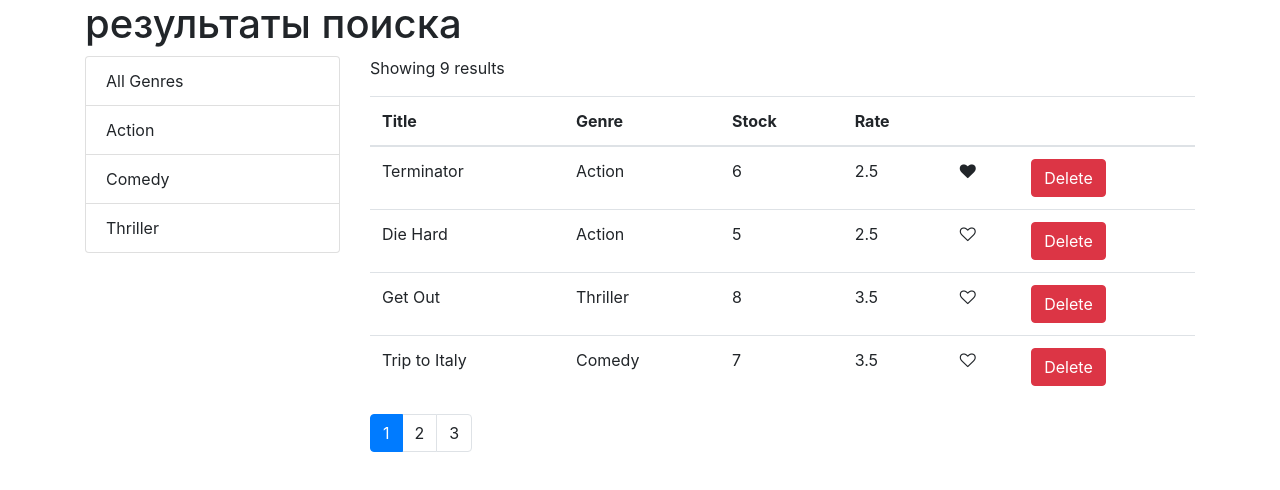
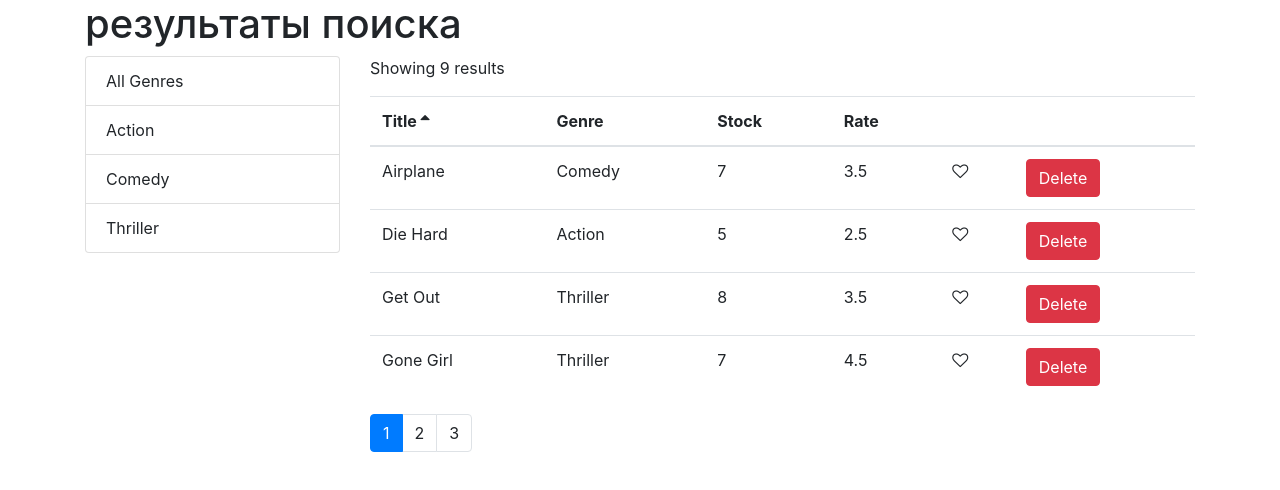
Before and after one commit to doraby/vidly, a React (Create React App) app: page / in a window 1280 px wide. Shown: the top 490 px of the page. Built offline with nearby package versions, Linux system fonts and the light colour scheme.

Commit message:
Pagination finish

```diff
--- a/src/components/common/listGroup.jsx
+++ b/src/components/common/listGroup.jsx
@@ -1,8 +1,6 @@
 import React from 'react';
 
-const ListGroup = (props) => {
-    const { items, textProperty, valueProperty, onItemSelect, selectedItem } = props;
-
+const ListGroup = ({ items, textProperty, valueProperty, onItemSelect, selectedItem }) => {
     return <ul className="list-group">
         {items.map(item => <li
             key={item[valueProperty]}
--- a/src/components/common/moviesTable.jsx
+++ b/src/components/common/moviesTable.jsx
@@ -1,49 +1,45 @@
-import React from 'react';
+import React, {Component}  from 'react';
 import Like from "./like";
+import Table from "./table";
 
-const MoviesTable = props => {
+class MoviesTable extends Component {
+    columns = [
+        { path: "title", label: "Title"},
+        { path: "genre.name", label: "Genre"},
+        { path: "numberInStock", label: "Stock"},
+        { path: "dailyRentalRate", label: "Rate"},
+        { key: "like", content: movie =>
+            <Like
+            onLike={() => this.props.onLike(movie)}
+            liked={movie.liked}
+            />
+        },
+        {key: "delete", content: movie =>
+            <button
+            onClick={() => this.props.onDelete(movie)}
+            type="button"
+            className="btn btn-danger"
+            >
+                Delete
+            </button>
+        }
+    ];
 
-    const { movies, onDelete, onLike } = props;
-    return (
-        <table className="table">
-            <thead>
-            <tr>
-                <th scope="col">Title</th>
-                <th scope="col">Genre</th>
-                <th scope="col" >Stock</th>
-                <th scope="col">Rate</th>
-                <th scope="col"></th>
-                <th scope="col"></th>
-            </tr>
-            </thead>
-            <tbody>
-            {movies.map((movie) => (
-                <tr key={movie._id}>
-                    <td >{movie.title}</td>
-                    <td >{movie.genre.name}</td>
-                    <td >{movie.numberInStock}</td>
-                    <td >{movie.dailyRentalRate}</td>
-                    <td >
-                        <Like
-                            onLike={() => onLike(movie)}
-                            liked={movie.liked}
-                        />
-                    </td>
-                    <td><button
-                        onClick={() => onDelete(movie)}
-                        type="button"
-                        className="btn btn-danger" >Delete</button></td>
-                </tr>)
-            )}
-            </tbody>
+    render() {
+        const { movies, onSort, sortColumn } = this.props;
+        return (
+            <Table
+                columns={this.columns}
+                data={movies}
+                sortColumn={sortColumn}
+                onSort={onSort}
+            />
+        );
+    }
+}
 
-        </table>
-
-    );
-};
 
 MoviesTable.propTypes = {
-
 };
 
 export default MoviesTable;
--- /dev/null
+++ b/src/components/common/table.jsx
@@ -0,0 +1,23 @@
+import React from 'react';
+import TableHeader from "./tableHeader";
+import TableBody from "./tableBody";
+
+const Table = ({columns, sortColumn, onSort, data}) => {
+    return (
+        <table className="table">
+            <TableHeader
+                columns={columns}
+                sortColumn={sortColumn}
+                onSort={onSort}
+            />
+
+            <TableBody
+                data={data}
+                columns={columns}
+            />
+
+        </table>
+    );
+};
+
+export default Table;
--- /dev/null
+++ b/src/components/common/tableBody.jsx
@@ -0,0 +1,33 @@
+import React, {Component} from 'react';
+import _ from "lodash";
+
+class TableBody extends Component {
+    renderCell = (item, column) => {
+        if (column.content) return column.content(item);
+        return _.get(item, column.path);
+    };
+
+    createKey = (item, column) => {
+        return item._id + (column.path || column.key);
+    };
+
+    render() {
+        const { data, columns } = this.props;
+
+        return (
+            <tbody>
+            {data.map(item =>
+                <tr key={item._id}>
+                {columns.map(column =>
+                    <td key={this.createKey(item, column)}>
+                        {this.renderCell(item, column)}
+                    </td>)}
+                </tr>
+            )}
+            </tbody>
+        );
+    }
+}
+
+
+export default TableBody;
--- /dev/null
+++ b/src/components/common/tableHeader.jsx
@@ -0,0 +1,40 @@
+import React, {Component} from 'react';
+
+class TableHeader extends Component {
+    raiseSort = path => {
+        const sortColumn = {...this.props.sortColumn};
+        if (sortColumn.path === path)
+            sortColumn.order = sortColumn.order === "asc" ? "desc" : "asc";
+        else {
+            sortColumn.path = path;
+            sortColumn.order = "asc";
+        }
+        this.props.onSort(sortColumn);
+    };
+
+    renderSortIcon = column => {
+        const {sortColumn} = this.props;
+
+        if (column.path !== sortColumn.path) return null;
+        if (sortColumn.order === "asc") return <i className="fa fa-sort-asc"/>;
+        return <i className="fa fa-sort-desc"></i>
+    };
+
+    render() {
+        return (
+            <thead>
+                <tr>
+                    { this.props.columns.map(column => (
+                        <th
+                            className='clickable'
+                            key={column.path || column.key} onClick={() => this.raiseSort(column.path)}>
+                            {column.label} {this.renderSortIcon(column)}
+                        </th>
+                    ))}
+                </tr>
+            </thead>
+        );
+    }
+}
+
+export default TableHeader;
--- a/src/components/movies.jsx
+++ b/src/components/movies.jsx
@@ -5,7 +5,7 @@ import Pagination from "./common/pagination";
 import ListGroup from "./common/listGroup";
 import {paginate} from "../util/paginate";
 import MoviesTable from "./common/moviesTable";
-
+import  _ from 'lodash';
 
 export default class SearchList extends Component {
     constructor(props) {
@@ -17,13 +17,13 @@ export default class SearchList extends Component {
             pageSize: 4,
             currentPage: 1,
             selectedGenre: undefined,
+            sortColumn: { path: 'title', order: 'asc'}
         };
     }
 
     componentDidMount() {
-        const genres = [{ name: 'All Genres' }, ...getGenres()];
+        const genres = [{ _id: '', name: 'All Genres' }, ...getGenres()];
         this.setState({ allMovies: getMovies(), genres });
-        console.log(this.state.genres, this.state.selectedGenre ? 'a' : 'b');
     }
 
     handleGenresSelect = (genre) => {
@@ -39,6 +39,10 @@ export default class SearchList extends Component {
         this.setState ({allMovies: movies, n : this.state.n - 1});
     };
 
+    handleSort = sortColumn => {
+        this.setState({ sortColumn });
+    };
+
     handleLike = (movie) => {
         const allMovies = [...this.state.allMovies];
         const index = allMovies.indexOf(movie);
@@ -47,16 +51,23 @@ export default class SearchList extends Component {
         this.setState({allMovies});
     };
 
-    render() {
-        if (this.state.n === 0) {return <p>There is no results </p>}
-        const {currentPage, pageSize, allMovies, selectedGenre} = this.state;
-
+    getPagedData = () => {
+        const {currentPage, pageSize, allMovies, selectedGenre, sortColumn} = this.state;
         const filtered = selectedGenre && selectedGenre._id
             ? allMovies.filter(m => m.genre._id === selectedGenre._id)
             : allMovies;
 
-        const movies = paginate(filtered, currentPage, pageSize);
+        const sorted = _.orderBy(filtered, [sortColumn.path], [sortColumn.order]);
+        const movies = paginate(sorted, currentPage, pageSize);
 
+        return { totalCount: filtered.length, data: movies }
+    };
+
+    render() {
+        const {currentPage, pageSize, sortColumn} = this.state;
+        if (this.state.n === 0) {return <p>There is no results </p>}
+
+        const { totalCount, data: movies} = this.getPagedData();
         return (
             <div className="row">
                 <div className="col-3">
@@ -67,15 +78,17 @@ export default class SearchList extends Component {
                     />
                 </div>
                 <div className="col">
-                    <p>Showing {filtered.length} results</p>
+                    <p>Showing {totalCount} results</p>
 
                     <MoviesTable
                     movies={movies}
+                    sortColumn={sortColumn}
                     onLike={this.handleLike}
-                    onDelete={this.handleDelete}/>
+                    onDelete={this.handleDelete}
+                    onSort={this.handleSort}/>
 
                     <Pagination
-                        countItems={filtered.length}
+                        countItems={totalCount}
                         pageSize={pageSize}
                         currentPage={currentPage}
                         onPage={this.handlePageClick}
--- a/src/index.css
+++ b/src/index.css
@@ -12,3 +12,6 @@ code {
   font-family: source-code-pro, Menlo, Monaco, Consolas, "Courier New",
     monospace;
 }
+.clickable {
+  cursor: pointer;
+}
```
Also changed, not shown: src/components/common/pagination.jsx (+3 -5 lines).
